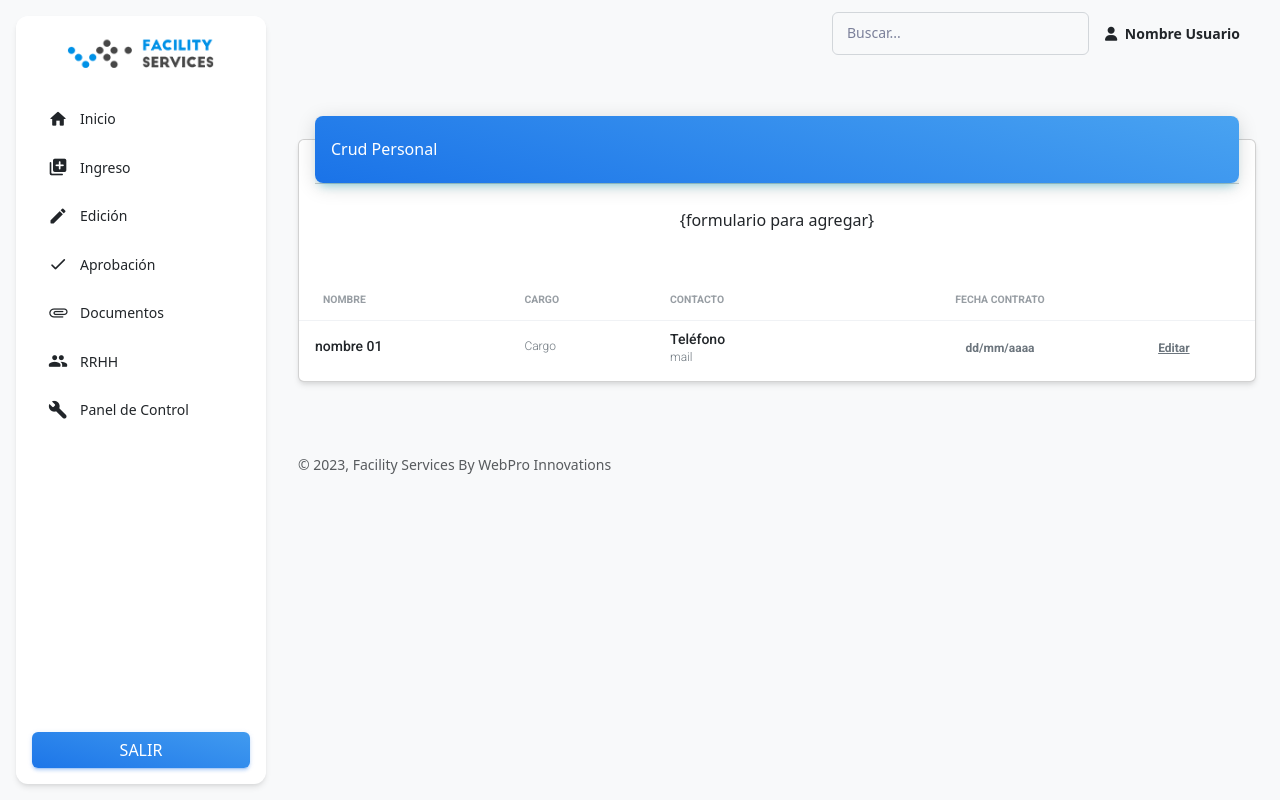
After one commit to kamikaizer/lyr-facilityservices, a Python web app: template templates/panel.html in a window 1280 px wide. The commit adds this page. Run offline with Jinja, Linux system fonts and the light colour scheme; the template is opened without the code that fills it, so the values that code supplies are empty; some libraries are stand-ins or nearby versions.

Commit message:
panel de control
crud de personal

```diff
--- a/main.py
+++ b/main.py
@@ -199,3 +199,7 @@ def crud():
 @main.route('/aprobar')
 def aprobar():
     return render_template('aprobar.html')
+
+@main.route('/panel')
+def panel():
+    return render_template('panel.html')
--- a/templates/aprobar.html
+++ b/templates/aprobar.html
@@ -6,7 +6,7 @@
         <p>{{ error }}</p>
     {% endif %}
 
-<div class="card">
+<div class="card border-white">
     <div class="card-title">
         <h1>Aprobar</h1>
      </div>
--- a/templates/base.html
+++ b/templates/base.html
@@ -123,7 +123,7 @@
         </a>
       </li>
       <li class="nav-item">
-        <a class="nav-link text-dark " href="#">
+        <a class="nav-link text-dark " href="panel">
 
           <div class="text-dark text-center me-2 d-flex align-items-center justify-content-center">
             <i class="material-icons opacity-10">build</i>
@@ -200,7 +200,7 @@
           <div class="copyright text-center text-sm text-muted text-lg-start">
             © <script>
               document.write(new Date().getFullYear())
-            </script>, Facility Services </i> By<a class="font-weight-bold"> WebPro Innovations</a>
+            </script>, Facility Services By WebPro Innovations</a>
           </div>
         </div>
       </div>
--- a/templates/crud.html
+++ b/templates/crud.html
@@ -6,7 +6,7 @@
         <p>{{ error }}</p>
     {% endif %}
 
-<div class="card">
+<div class="card border-white">
     <div class="card-title">
         <h1> Crud</h1>
      </div>
@@ -50,4 +50,5 @@
 </div>
 
 
+
 {% endblock %}
--- a/templates/ingreso.html
+++ b/templates/ingreso.html
@@ -5,7 +5,7 @@
 {% if error %}
         <p>{{ error }}</p>
     {% endif %}
-<div class="card">
+<div class="card border-white">
   <div class="card-title">
     <h1>Formulario de Ingreso</h1>
   </div>
--- /dev/null
+++ b/templates/panel.html
@@ -0,0 +1,74 @@
+{% extends 'base.html' %}
+
+
+{% block content %}
+{% if error %}
+        <p>{{ error }}</p>
+    {% endif %}
+
+
+
+<div class="container-fluid py-4">
+    <div class="row">
+      <div class="col-12">
+        <div class="card my-4">
+          <div class="card-header p-0 position-relative mt-n4 mx-3 z-index-2">
+            <div class="bg-gradient-info shadow-info border-radius-lg pt-4 pb-3">
+              <h6 class="text-white text-capitalize ps-3">Crud Personal</h6>
+            </div>
+          </div>
+
+          <br>
+           <center>{formulario para agregar}</center>
+          <br>
+          <div class="card-body px-0 pb-2">
+            <div class="table-responsive p-0">
+              <table class="table align-items-center mb-0">
+                <thead>
+                  <tr>
+                    <th class="text-uppercase text-secondary text-xxs font-weight-bolder opacity-7">Nombre</th>
+                    <th class="text-uppercase text-secondary text-xxs font-weight-bolder opacity-7 ps-2">Cargo</th>
+                    <th class="text-uppercase text-secondary text-xxs font-weight-bolder opacity-7 ps-2">Contacto</th>
+                    <th class="text-center text-uppercase text-secondary text-xxs font-weight-bolder opacity-7">Fecha Contrato</th>
+                    <th class="text-secondary opacity-7"></th>
+                  </tr>
+                </thead>
+                <tbody>
+                  <tr>
+                    <td>
+                      <div class="d-flex px-2 py-1">
+                        <div class="d-flex flex-column justify-content-center">
+                          <h6 class="mb-0 text-sm">nombre 01</h6>
+                        </div>
+                      </div>
+                    </td>
+                    <td>
+                      <p class="text-xs text-secondary mb-0">Cargo</p>
+                    </td>
+                    <td>
+                        <div class="d-flex flex-column justify-content-center">
+                            <h6 class="mb-0 text-sm">Teléfono</h6>
+                            <p class="text-xs text-secondary mb-0">mail</p>
+                          </div>                      </td>
+                    <td class="align-middle text-center">
+                      <span class="text-secondary text-xs font-weight-bold">dd/mm/aaaa</span>
+                    </td>
+                    <td class="align-middle">
+                      <a href="javascript:;" class="text-secondary font-weight-bold text-xs" data-toggle="tooltip" data-original-title="Edit user">
+                        Editar
+                      </a>
+                    </td>
+                  </tr>
+                </tbody>
+              </table>
+            </div>
+          </div>
+        </div>
+      </div>
+    </div>
+
+
+  </div>
+
+
+{% endblock %}
```
